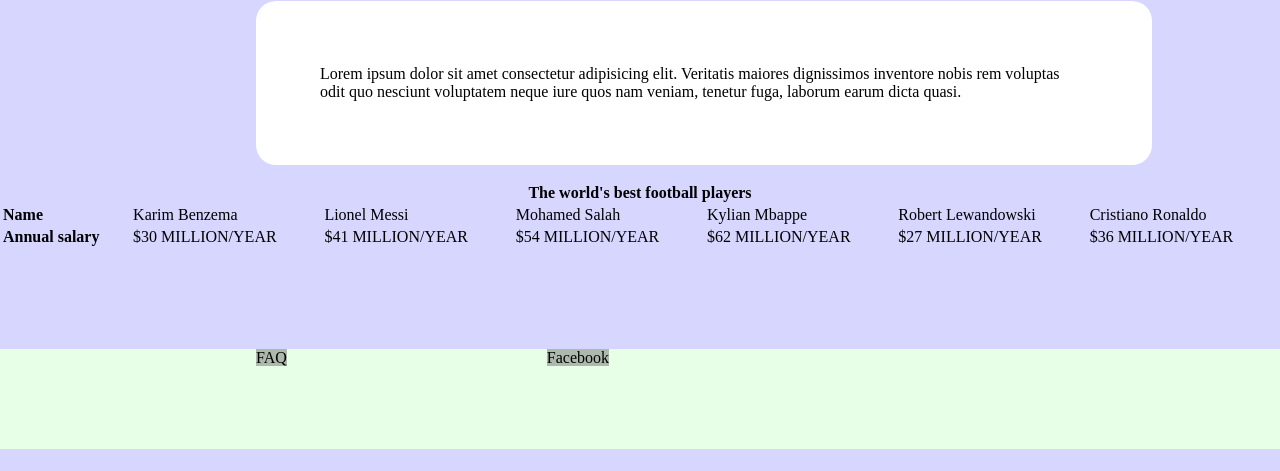
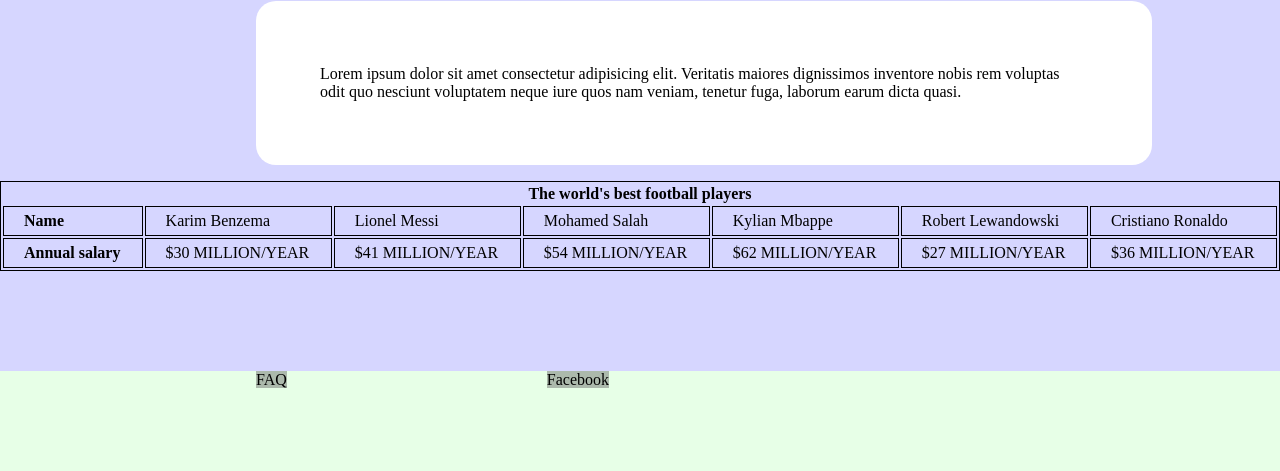
Before and after one commit to agiskorska/hobby-page, a plain HTML site: page index.html in a window 1280 px wide. Shown: the part 1202-1673 px from the top of the page. Before the commit the page ends 1651 px from the top, so only its background shows below. Drawn offline with Linux system fonts and the light colour scheme.

Commit message:
Add styling to table on index.html

```diff
--- a/style.css
+++ b/style.css
@@ -50,10 +50,16 @@ table {
     margin-left: auto;
     margin-right: auto;
     width: 100%;
+    border: thin solid black;
 }
 
 th {
     text-align: center;
+}
+
+td {
+    border: thin solid black;
+    padding: 5px 20px;
 }
 
 footer {
```
